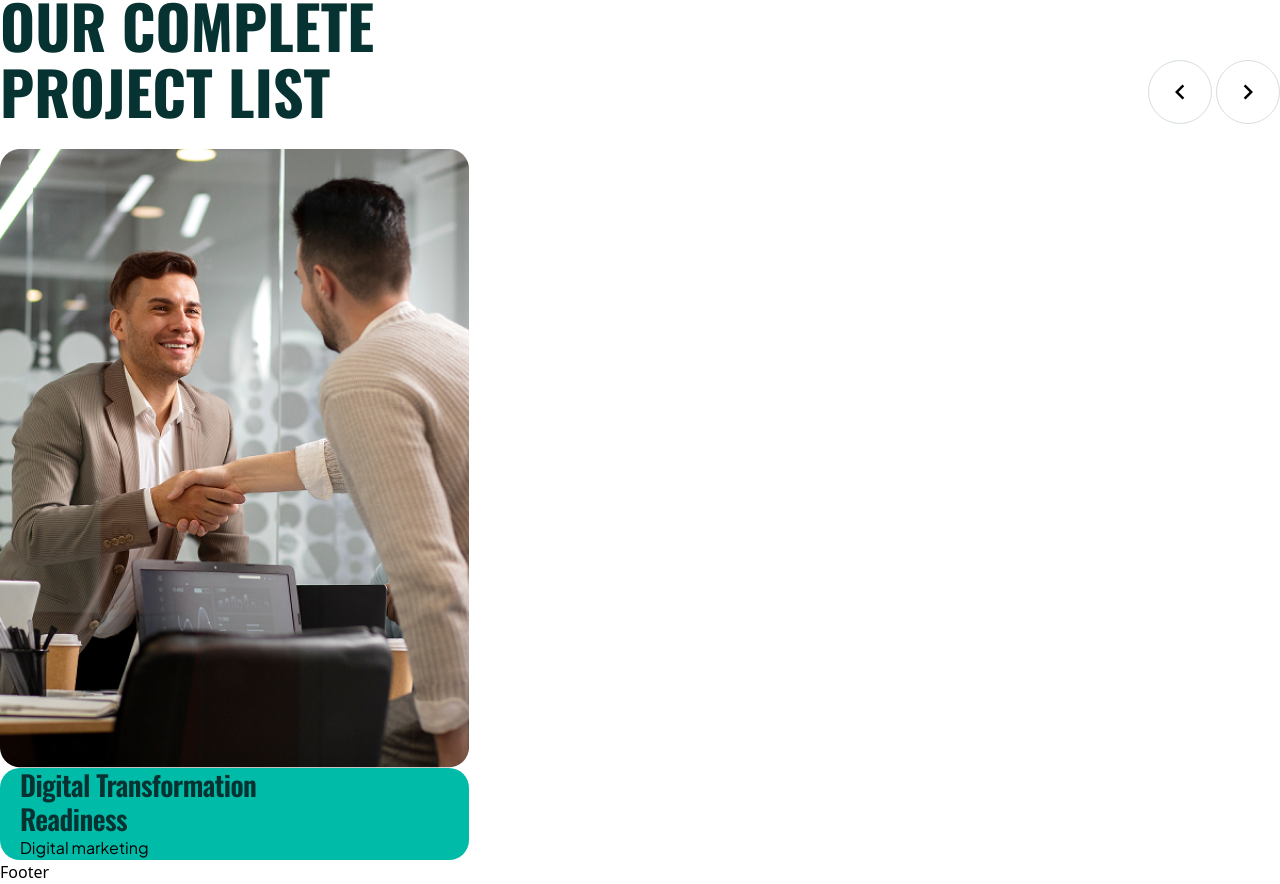
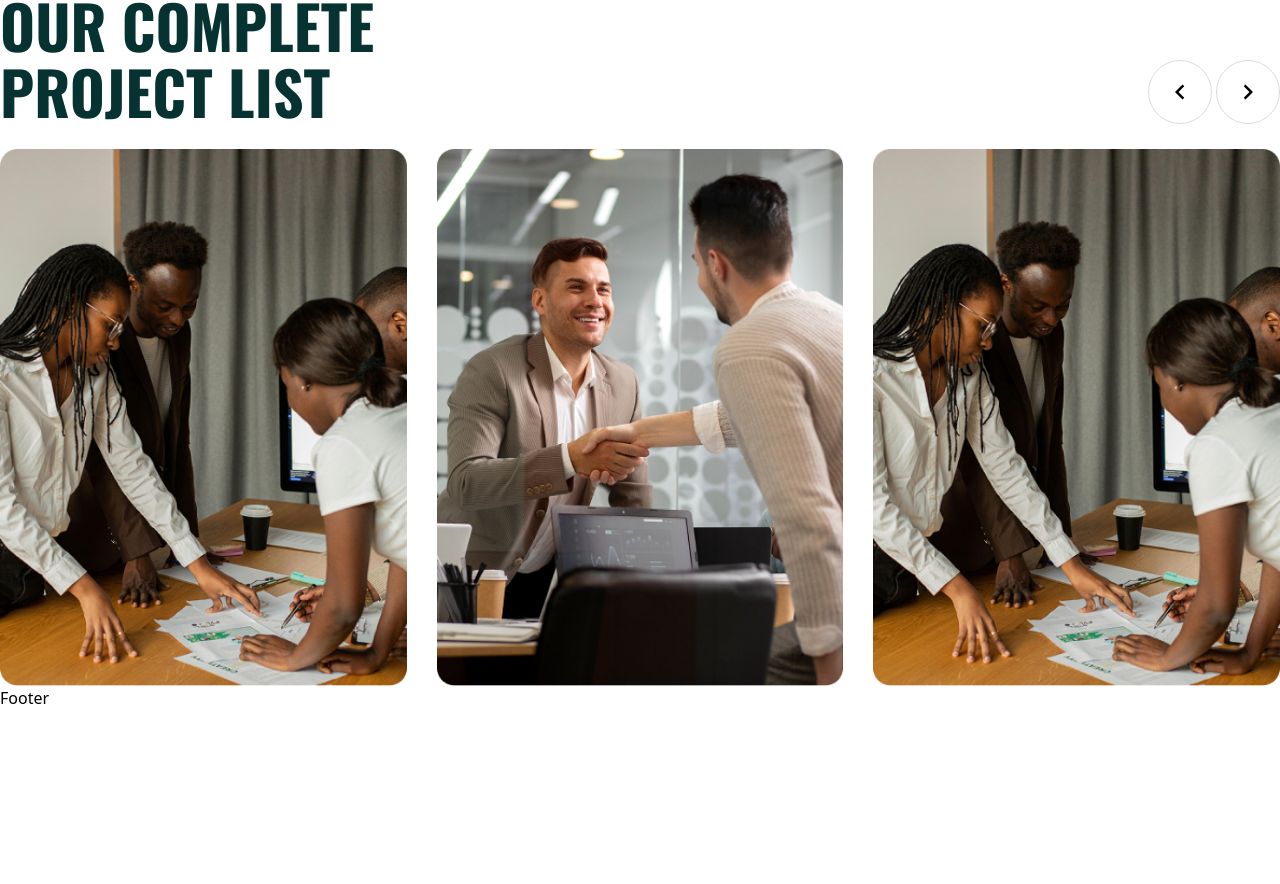
Before and after one commit to shoumen-shomu/prozen, a Next.js app: page / in a window 1280 px wide. Shown: the part 3005-3889 px from the top of the page. After the commit the page ends 3715 px from the top, so only its background shows below. Built offline with nearby package versions, Linux system fonts and the light colour scheme.

Commit message:
Project Part Done

```diff
--- a/app/_components/Project.jsx
+++ b/app/_components/Project.jsx
@@ -3,6 +3,7 @@ import Container from "./Container";
 import { MdKeyboardArrowLeft } from "react-icons/md";
 import { MdKeyboardArrowRight } from "react-icons/md";
 import Image from "next/image";
+import { GoArrowUpRight } from "react-icons/go";
 
 const Project = () => {
   return (
@@ -27,18 +28,64 @@ const Project = () => {
                   </div>
                 </div>
               </div>
-              <div className="flex gap-7.5">
-                <div className="">
+              <div className="flex justify-between gap-7.5">
+                <div className="relative group overflow-hidden">
+                  <Image
+                    src={"/three.png"}
+                    alt=""
+                    width={469}
+                    height={618}
+                    className="w-full object-cover"
+                  />
+                  <div className="w-[90%] px-5 py-4.5 bg-white rounded-[20px] w-107.25 mx-auto absolute bottom-[5%] left-1/2 -translate-x-1/2 translate-y-[150%] opacity-0 group-hover:opacity-100 group-hover:translate-y-0 transition-all ease-in-out duration-500 ">
+                    <h3 className="font-oswald font-semibold text-[28px] text-[#063231] leading-8.5 tracking-[-0.56px] w-87.25">
+                      Digital Transformation Readiness
+                    </h3>
+                    <div className="flex justify-between">
+                      <p className="font-jakarta font-normal text-base text-[#063231] leading-7.5">
+                        Digital marketing
+                      </p>
+                      <GoArrowUpRight className="text-[#F75709] text-[30px]" />
+                    </div>
+                  </div>
+                </div>
+                <div className="relative group overflow-hidden">
                   <Image
                     src={"/projectimgOne.png"}
                     alt=""
                     width={469}
                     height={618}
+                    className="w-full object-cover"
                   />
-                  <div className="px-5 py[18px] bg-teal-500 rounded-[20px]">
-                    <h3 className="font-oswald font-semibold text-[28px] text-[#063231] leading-[34px] tracking-[-0.56px] w-[349px]">Digital Transformation Readiness</h3>
-                    <div className="">
-                        <p className="font-jakarta font-normal text-[]">Digital marketing</p>
+                  <div className="w-[90%] px-5 py-4.5 bg-white rounded-[20px] w-107.25 mx-auto absolute bottom-[5%] left-1/2 -translate-x-1/2 translate-y-[150%] opacity-0 group-hover:opacity-100 group-hover:translate-y-0 transition-all ease-in-out duration-500 ">
+                    <h3 className="font-oswald font-semibold text-[28px] text-[#063231] leading-8.5 tracking-[-0.56px] w-87.25">
+                      Digital Transformation Readiness
+                    </h3>
+                    <div className="flex justify-between">
+                      <p className="font-jakarta font-normal text-base text-[#063231] leading-7.5">
+                        Digital marketing
+                      </p>
+                      <GoArrowUpRight className="text-[#F75709] text-[30px]" />
+                    </div>
+                  </div>
+                </div>
+                <div className="relative group overflow-hidden">
+                  <Image
+                    src={"/three.png"}
+                    alt=""
+                    width={469}
+                    height={618}
+                    className="w-full object-cover"
+                  />
+                  <div className="w-[90%] px-5 py-4.5 bg-white rounded-[20px] w-107.25 mx-auto absolute bottom-[5%] left-1/2 -translate-x-1/2 translate-y-[150%] opacity-0 group-hover:opacity-100 group-hover:translate-y-0 transition-all ease-in-out duration-500 ">
+                    <h3 className="font-oswald font-semibold text-[28px] text-[#063231] leading-8.5 tracking-[-0.56px] w-87.25">
+                      Digital Transformation Readiness
+                    </h3>
+                    <div className="flex justify-between">
+                      <p className="font-jakarta font-normal text-base text-[#063231] leading-7.5">
+                        Digital marketing
+                      </p>
+                      <GoArrowUpRight className="text-[#F75709] text-[30px]" />
                     </div>
                   </div>
                 </div>
```
Also changed, not shown: public/three.png (added), public/two.png (added).
